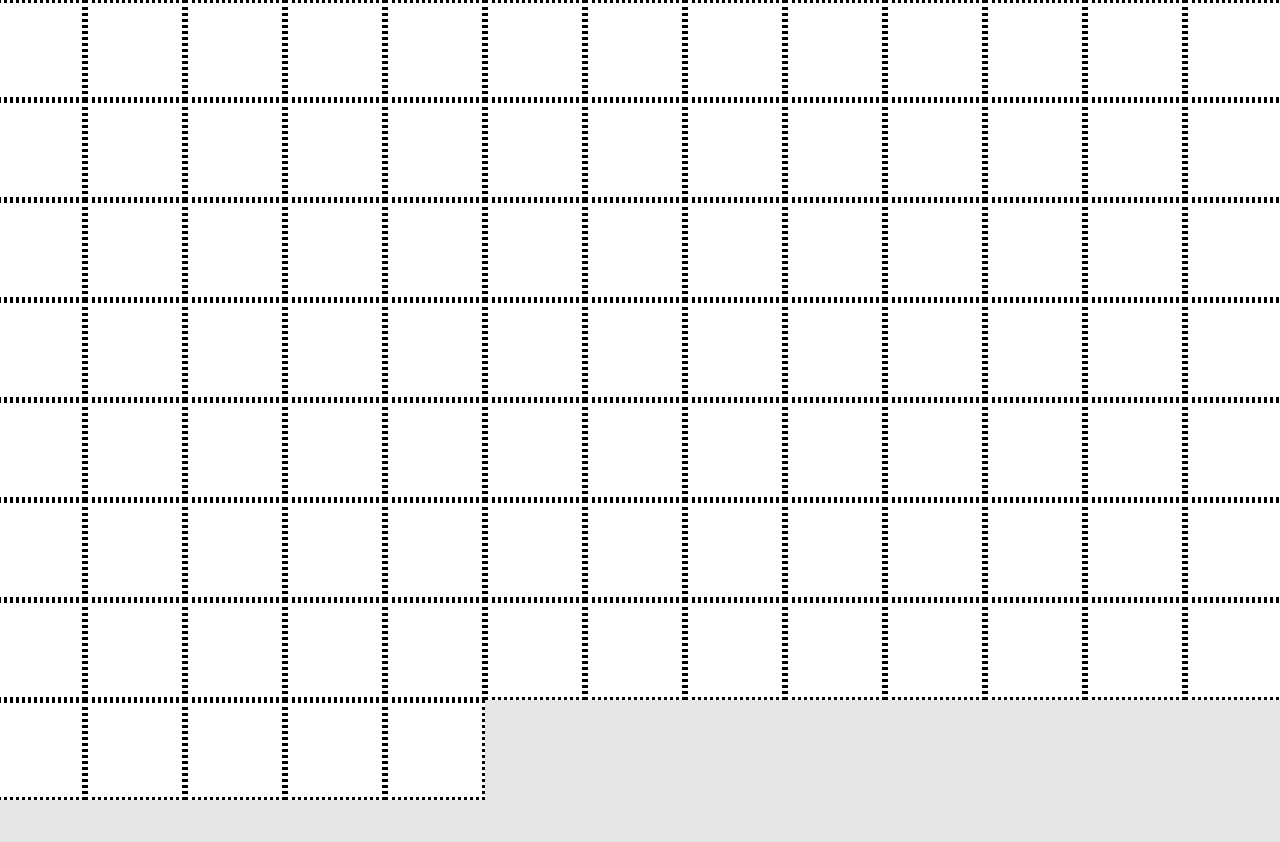
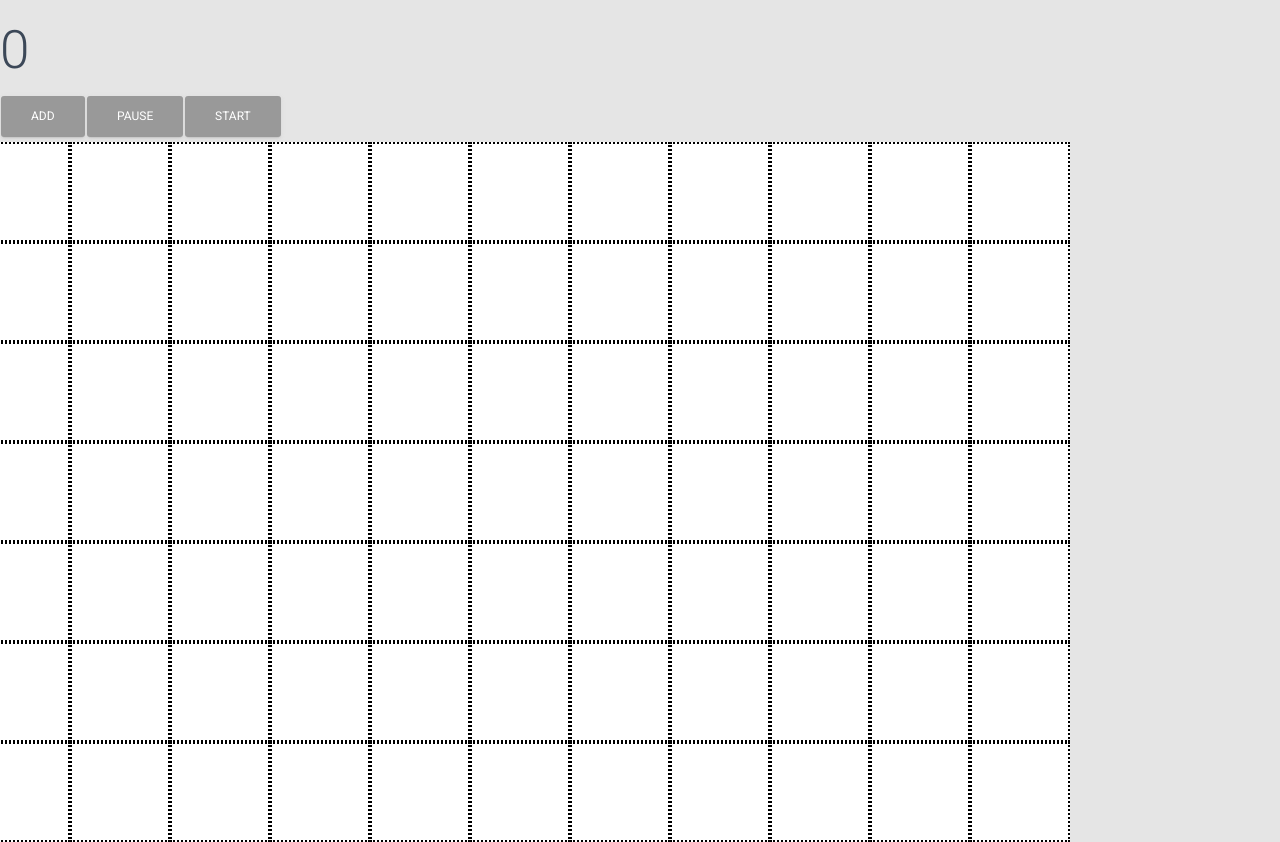
Before and after one commit to SLoh4137/game-of-life, a Gatsby site: page / in a window 1280 px wide. Shown: the top 842 px of the page. Before the commit the page ends 800 px from the top, so only its background shows below. Built offline with nearby package versions, Linux system fonts and the light colour scheme; Gatsby itself is replaced by a stand-in of ours.

Commit message:
Add initial rendering

```diff
--- a/src/pages/GameOfLifePage/Board.jsx
+++ b/src/pages/GameOfLifePage/Board.jsx
@@ -1,26 +1,29 @@
 /**
  * @flow
  */
-import React from "react";
-import type { BoardType} from "./typeExports";
+import React, { useMemo } from "react";
+import type { BoardType, RowType, CellType } from "./typeExports";
 
 import GridContainer from "components/Grid/GridContainer.jsx";
 import GridItem from "components/Grid/GridItem.jsx";
-import Cell from "./Cell";
+import CellRow from "./CellRow";
 
 type PropType = {
-    board: BoardType
-}
+    board: BoardType,
+    dispatch: Object,
+};
 
-function Board(props) {
-    const {board} = props;
-    return (
-        <GridContainer>
-            {board.map((row: RowType) =>
-                row.map((cell: CellType) => <Cell status={cell} />)
-            )}
-        </GridContainer>
-    );
+function Board(props: PropType) {
+    const { board, dispatch } = props;
+    const displayBoard = [];
+
+    for (let rowNum = 0; rowNum < board.length; rowNum++) {
+        displayBoard.push(
+            <CellRow row={board[rowNum]} rowNum={rowNum} dispatch={dispatch} />
+        );
+    }
+
+    return <GridContainer direction="column">{displayBoard}</GridContainer>;
 }
 
 export default Board;
--- a/src/pages/GameOfLifePage/Cell.jsx
+++ b/src/pages/GameOfLifePage/Cell.jsx
@@ -3,24 +3,28 @@
  */
 
 import React from "react";
-import type { CellType } from "./typeExports.js";
 import { CELL_SIZE, CELL_TYPES } from "./exports.js";
 
 type PropType = {
-    status: CellType,
+    state: CELL_TYPES,
+    onClick: Object,
 };
 
 function Cell(props: PropType) {
-    const { status} = props;
+    const { state, onClick } = props;
     const style = {
         width: CELL_SIZE,
         height: CELL_SIZE,
-        backgroundColor: status === CELL_TYPES.ALIVE ? "black" : "white",
+        backgroundColor: state === CELL_TYPES.ALIVE ? "black" : "white",
         borderStyle: "dotted",
         borderColor: "black",
-    }
-    console.log("rendered");
-    return <div style={style}></div>;
+    };
+    return (
+        <button
+            style={style}
+            onClick={onClick}
+        ></button>
+    );
 }
 
 export default Cell;
--- /dev/null
+++ b/src/pages/GameOfLifePage/CellRow.jsx
@@ -0,0 +1,39 @@
+/**
+ * @flow
+ */
+import React, { useState, useMemo } from "react";
+import type { BoardType, RowType, CellType } from "./typeExports";
+import { BOARD_ACTIONS } from "hooks/useUpdateBoard";
+
+import GridContainer from "components/Grid/GridContainer.jsx";
+import GridItem from "components/Grid/GridItem.jsx";
+import Cell from "./Cell";
+
+type PropType = {
+    row: RowType,
+    rowNum: number,
+    dispatch: Object,
+};
+
+function CellRow(props: PropType) {
+    const { row, rowNum, dispatch } = props;
+    const displayRow = [];
+    for (let colNum = 0; colNum < row.length; colNum++) {
+        displayRow.push(
+            <Cell
+                key={[rowNum, colNum]}
+                state={row[colNum]}
+                onClick={() =>
+                    dispatch({
+                        type: BOARD_ACTIONS.CHANGE_CELL,
+                        cellLocation: [rowNum, colNum],
+                    })
+                }
+            />
+        );
+    }
+
+    return <GridContainer wrap="nowrap">{displayRow}</GridContainer>;
+}
+
+export default CellRow;
--- a/src/pages/GameOfLifePage/GameOfLifePage.jsx
+++ b/src/pages/GameOfLifePage/GameOfLifePage.jsx
@@ -1,11 +1,14 @@
 /**
  * @flow
  */
-import React, { useReducer } from "react";
+import React, { useState, useReducer } from "react";
 import Board from "./Board";
 import useWindowDimensions from "hooks/useWindowDimensions.jsx";
+import { useUpdateBoard, BOARD_ACTIONS } from "hooks/useUpdateBoard.jsx";
 import { CELL_SIZE, CELL_TYPES, BOARD_STATE } from "./exports";
 import type { BoardType } from "./typeExports";
+
+import Button from "components/CustomButtons/Button.jsx";
 type PropType = {};
 
 type State = {
@@ -16,7 +19,7 @@ type State = {
 function update(
     curState: BoardType,
     nextState: BoardType,
-    cellsToUpdate: Array<number, number>
+    cellsToUpdate: Array<[number, number]>
 ) {}
 
 function reducer(state, action) {
@@ -46,27 +49,45 @@ function createBoard(numRow: number, numCol: number): Board {
 
 function GameOfLifePage(props: PropType) {
     const { width, height } = useWindowDimensions();
-    const numRow = Math.floor(width / CELL_SIZE);
-    const numCol = Math.floor(height / CELL_SIZE);
+    const numRow = Math.floor(height / CELL_SIZE) - 1;
+    const numCol = Math.floor(width / CELL_SIZE) - 1;
 
-    const [state: State, dispatch] = useReducer(reducer, {
-        oddBoard: createBoard(numRow, numCol),
-        evenBoard: createBoard(numRow, numCol),
-        boardState: BOARD_STATE.EVEN,
-    });
-
-    const currentBoard: Board =
-        state.boardState === BOARD_STATE.EVEN
-            ? state.evenBoard
-            : state.oddBoard;
-
-    console.log(numRow);
-    console.log(numCol);
+    const { count, updateBoardState, updateBoardDispatch } = useUpdateBoard(
+        numRow,
+        numCol
+    );
 
     return (
         <div>
-            {/* <h1 align="center">Welcome</h1> */}
-            <Board board={currentBoard}></Board>
+            <h1>{count}</h1>
+            <Button
+                onClick={() => {
+                    updateBoardDispatch({
+                        type: BOARD_ACTIONS.ADD_CELL,
+                        cell: { row: 1, col: 2 },
+                    });
+                }}
+            >
+                ADD
+            </Button>
+            <Button
+                onClick={() => {
+                    updateBoardDispatch({ type: BOARD_ACTIONS.PAUSE });
+                }}
+            >
+                PAUSE
+            </Button>
+            <Button
+                onClick={() => {
+                    updateBoardDispatch({ type: BOARD_ACTIONS.PLAY });
+                }}
+            >
+                START
+            </Button>
+            <Board
+                board={updateBoardState.board}
+                dispatch={updateBoardDispatch}
+            ></Board>
         </div>
     );
 }
```
Also changed, not shown: src/pages/GameOfLifePage/typeExports.js (+12 -1 lines), src/pages/GameOfLifePage/exports.js (line endings or trailing spaces).
